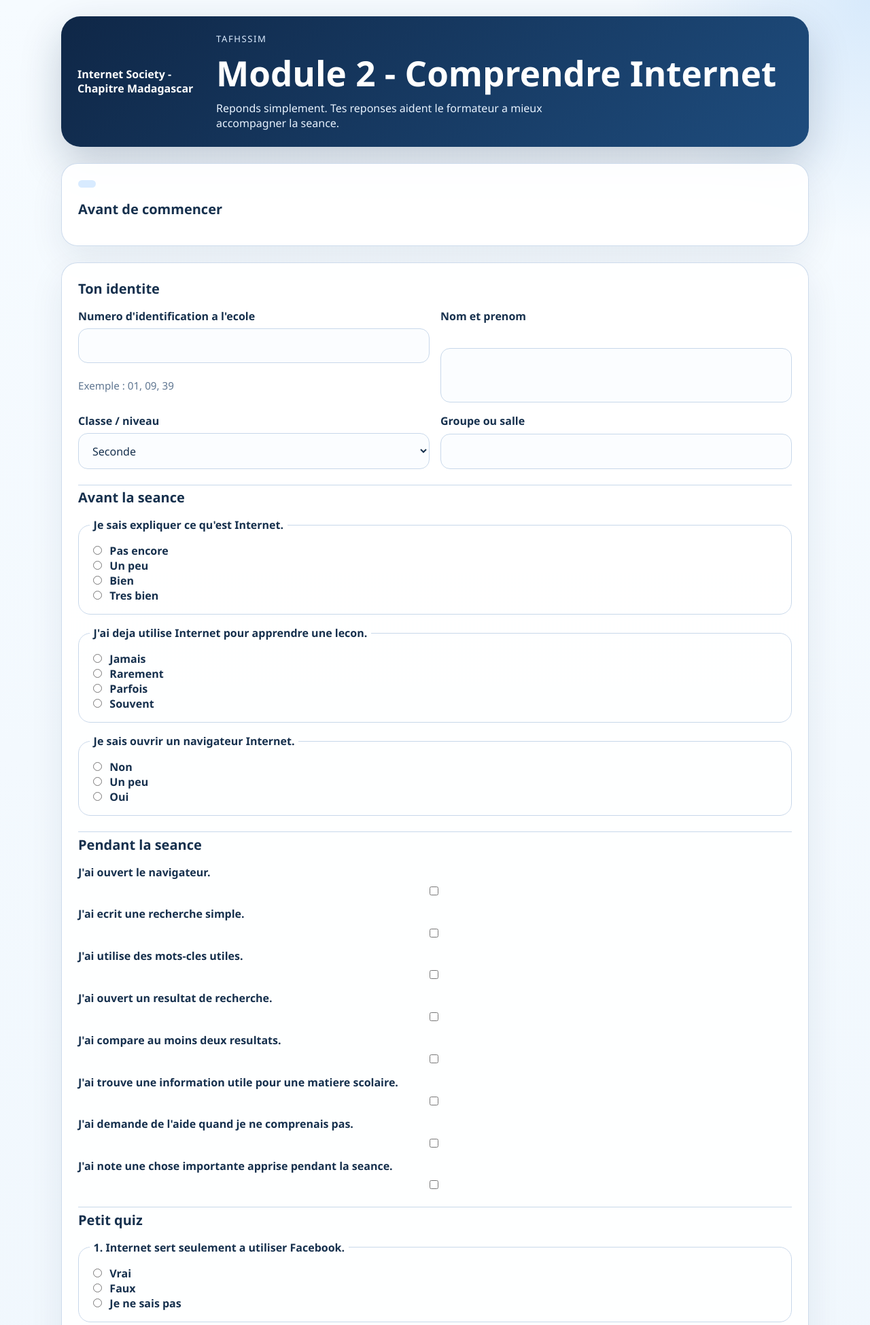
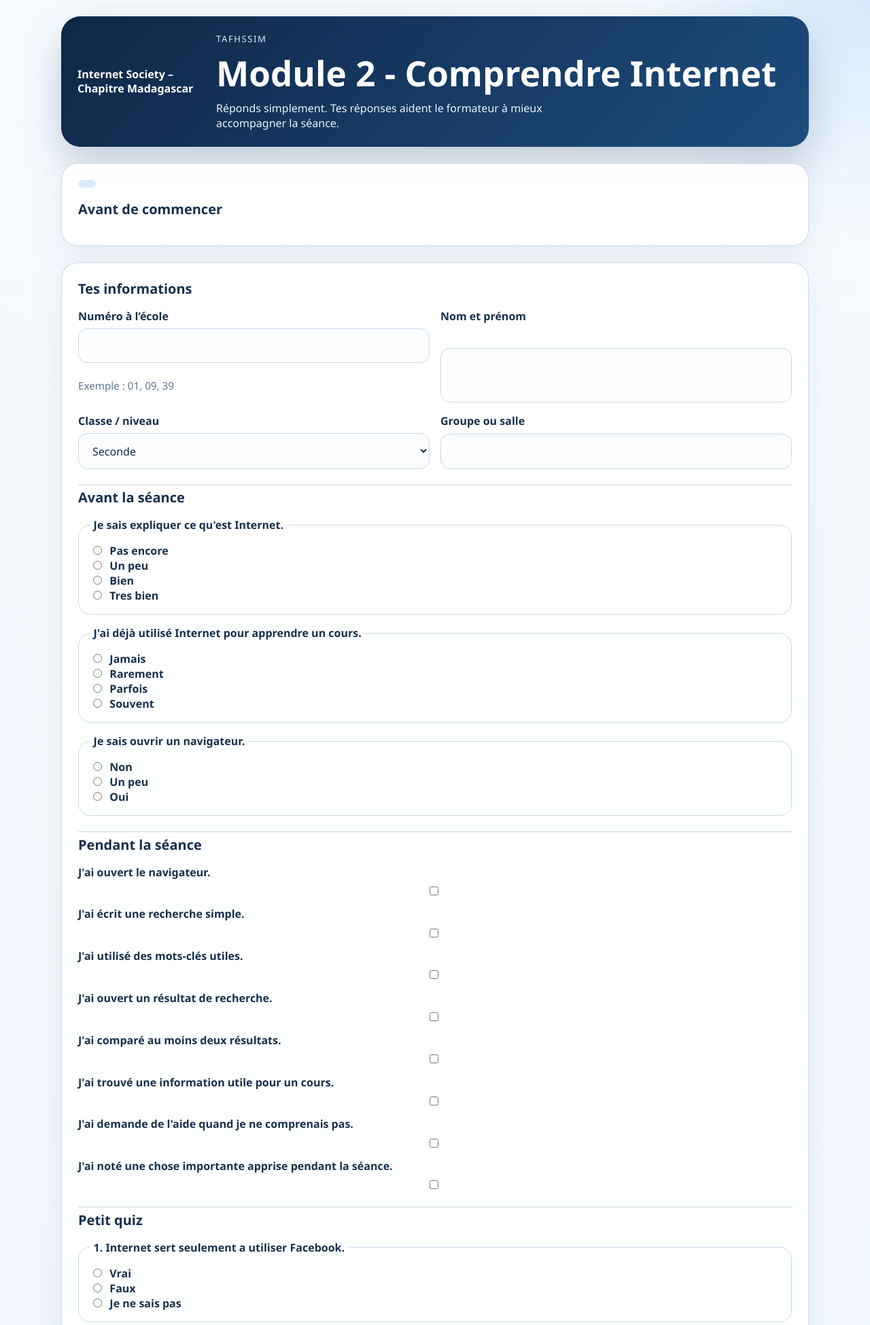
Before and after one commit to raillersing/taf-local-forms, a Django app: template templates/surveys/module_2_form.html in a window 1280 px wide. Shown: the top 1949 px of the page at 68% size. Run offline with Django 5.2, Linux system fonts and the light colour scheme; the template is opened without the code that fills it: values that come from a table or form of the project are taken from there, others are empty.

Commit message:
polish: prepare v0.1.1 field polish

```diff
--- a/surveys/forms.py
+++ b/surveys/forms.py
@@ -5,17 +5,17 @@ from .models import Student, Submission
 
 class Module2SubmissionForm(forms.Form):
     school_id_number = forms.CharField(
-        label="Numero d'identification a l'ecole",
+        label="Numéro à l’école",
         min_length=2,
         max_length=2,
         help_text="Exemple : 01, 09, 39",
         error_messages={
-            "required": "Entre ton numero d'identification.",
+            "required": "Entre ton numéro.",
             "min_length": "Entre exactement 2 chiffres, par exemple 01.",
             "max_length": "Entre exactement 2 chiffres, par exemple 01.",
         },
     )
-    full_name = forms.CharField(label="Nom et prenom", max_length=255)
+    full_name = forms.CharField(label="Nom et prénom", max_length=255)
     class_level = forms.ChoiceField(label="Classe / niveau", choices=Student.CLASS_LEVEL_CHOICES)
     group_name = forms.CharField(label="Groupe ou salle", max_length=100, required=False)
 
@@ -25,23 +25,23 @@ class Module2SubmissionForm(forms.Form):
         widget=forms.RadioSelect,
     )
     auto_eval_learning_usage = forms.ChoiceField(
-        label="J'ai deja utilise Internet pour apprendre une lecon.",
+        label="J'ai déjà utilisé Internet pour apprendre un cours.",
         choices=Submission.SELF_EVAL_USAGE_CHOICES,
         widget=forms.RadioSelect,
     )
     auto_eval_open_browser = forms.ChoiceField(
-        label="Je sais ouvrir un navigateur Internet.",
+        label="Je sais ouvrir un navigateur.",
         choices=Submission.SELF_EVAL_BROWSER_CHOICES,
         widget=forms.RadioSelect,
     )
 
     todo_opened_browser = forms.BooleanField(label="J'ai ouvert le navigateur.", required=False)
-    todo_typed_simple_search = forms.BooleanField(label="J'ai ecrit une recherche simple.", required=False)
-    todo_used_keywords = forms.BooleanField(label="J'ai utilise des mots-cles utiles.", required=False)
-    todo_opened_result = forms.BooleanField(label="J'ai ouvert un resultat de recherche.", required=False)
-    todo_compared_results = forms.BooleanField(label="J'ai compare au moins deux resultats.", required=False)
+    todo_typed_simple_search = forms.BooleanField(label="J'ai écrit une recherche simple.", required=False)
+    todo_used_keywords = forms.BooleanField(label="J'ai utilisé des mots-clés utiles.", required=False)
+    todo_opened_result = forms.BooleanField(label="J'ai ouvert un résultat de recherche.", required=False)
+    todo_compared_results = forms.BooleanField(label="J'ai comparé au moins deux résultats.", required=False)
     todo_found_school_info = forms.BooleanField(
-        label="J'ai trouve une information utile pour une matiere scolaire.",
+        label="J'ai trouvé une information utile pour un cours.",
         required=False,
     )
     todo_asked_for_help = forms.BooleanField(
@@ -49,7 +49,7 @@ class Module2SubmissionForm(forms.Form):
         required=False,
     )
     todo_noted_learning = forms.BooleanField(
-        label="J'ai note une chose importante apprise pendant la seance.",
+        label="J'ai noté une chose importante apprise pendant la séance.",
         required=False,
     )
 
@@ -59,23 +59,23 @@ class Module2SubmissionForm(forms.Form):
         widget=forms.RadioSelect,
     )
     quiz_q2 = forms.ChoiceField(
-        label="2. Pour chercher une lecon, il vaut mieux utiliser des mots-cles simples.",
+        label="2. Pour chercher un cours, il vaut mieux utiliser des mots-clés simples.",
         choices=Submission.TRUE_FALSE_UNKNOWN_CHOICES,
         widget=forms.RadioSelect,
     )
     quiz_q3 = forms.ChoiceField(
-        label="3. Quand je trouve une information sur Internet, je dois parfois verifier si elle est fiable.",
+        label="3. Quand je trouve une information sur Internet, je dois parfois vérifier si elle est fiable.",
         choices=Submission.TRUE_FALSE_UNKNOWN_CHOICES,
         widget=forms.RadioSelect,
     )
     quiz_q4_selected = forms.MultipleChoiceField(
-        label="4. Que peut-on faire avec Internet pour les etudes ?",
+        label="4. Que peux-tu faire avec Internet pour étudier ?",
         choices=[
             (Submission.QUIZ_Q4_OPTION_EXPLANATION, "Chercher une explication"),
-            (Submission.QUIZ_Q4_OPTION_VIDEO, "Regarder une video educative"),
-            (Submission.QUIZ_Q4_OPTION_DOCUMENT, "Trouver un document de revision"),
+            (Submission.QUIZ_Q4_OPTION_VIDEO, "Regarder une vidéo éducative"),
+            (Submission.QUIZ_Q4_OPTION_DOCUMENT, "Trouver un document de révision"),
             (Submission.QUIZ_Q4_OPTION_WORD, "Apprendre un nouveau mot"),
-            (Submission.QUIZ_Q4_OPTION_PASSWORD, "Donner son mot de passe a un ami"),
+            (Submission.QUIZ_Q4_OPTION_PASSWORD, "Donner son mot de passe à un ami"),
         ],
         widget=forms.CheckboxSelectMultiple,
     )
@@ -83,7 +83,7 @@ class Module2SubmissionForm(forms.Form):
         label="5. Quel exemple est une bonne recherche ?",
         choices=[
             ("math", "math"),
-            ("cours_equation_seconde_exemple", "cours equation seconde exemple"),
+            ("cours_equation_seconde_exemple", "cours équation seconde exemple"),
             ("fb_video", "fb video"),
             ("internet", "internet"),
         ],
@@ -91,16 +91,16 @@ class Module2SubmissionForm(forms.Form):
     )
 
     practical_search_text = forms.CharField(
-        label="Ecris une recherche que tu as faite pendant la seance.",
+        label="Écris une recherche que tu as faite pendant la séance.",
         max_length=255,
     )
     practical_site_text = forms.CharField(
-        label="Ecris le nom ou l'adresse du site que tu as trouve.",
+        label="Écris le nom ou l'adresse du site que tu as trouvé.",
         max_length=255,
         required=False,
     )
     practical_subject = forms.ChoiceField(
-        label="Cette information peut m'aider dans quelle matiere ?",
+        label="Cette information peut m'aider dans quelle matière ?",
         choices=Submission.PRACTICAL_SUBJECT_CHOICES,
     )
     feedback_understood_today = forms.CharField(
--- a/surveys/tests.py
+++ b/surveys/tests.py
@@ -174,7 +174,7 @@ class Module2FormViewTests(TestCase):
 
         self.assertEqual(response.status_code, 200)
         self.assertContains(response, "Module 2 - Comprendre Internet")
-        self.assertContains(response, "Envoyer ma reponse")
+        self.assertContains(response, "Envoyer")
 
     def test_valid_submission_creates_student_and_submission(self):
         response = self.client.post(reverse("surveys:module_2"), data=self.valid_payload())
@@ -205,7 +205,7 @@ class Module2FormViewTests(TestCase):
         response = self.client.post(reverse("surveys:module_2"), data=payload)
 
         self.assertEqual(response.status_code, 200)
-        self.assertContains(response, "Une reponse existe deja pour ce numero")
+        self.assertContains(response, "Une réponse existe déjà pour ce numéro")
         self.assertEqual(Submission.objects.count(), 1)
 
     def test_success_page_requires_matching_session_submission_id(self):
--- a/templates/base.html
+++ b/templates/base.html
@@ -16,13 +16,13 @@
                 {% if logo_exists %}
                     <img src="{% static 'brand/isoc_madagascar_logo.png' %}" alt="Internet Society Madagascar Chapter" class="brand-logo">
                 {% else %}
-                    <div class="brand-fallback">Internet Society - Chapitre Madagascar</div>
+                    <div class="brand-fallback">Internet Society – Chapitre Madagascar</div>
                 {% endif %}
             </div>
             <div class="brand-copy">
                 <p class="eyebrow">TAfHSSiM</p>
                 <h1>{% block hero_title %}Module 2 - Comprendre Internet{% endblock %}</h1>
-                <p class="hero-text">{% block hero_text %}Application locale pour les eleves du Lycee Andohalo Antananarivo.{% endblock %}</p>
+                <p class="hero-text">{% block hero_text %}Application locale pour les élèves du Lycée Andohalo Antananarivo.{% endblock %}</p>
             </div>
         </header>
         {% block content %}{% endblock %}
--- a/templates/surveys/module_2_form.html
+++ b/templates/surveys/module_2_form.html
@@ -2,7 +2,7 @@
 
 {% block title %}Module 2 - Comprendre Internet{% endblock %}
 {% block hero_title %}Module 2 - Comprendre Internet{% endblock %}
-{% block hero_text %}Reponds simplement. Tes reponses aident le formateur a mieux accompagner la seance.{% endblock %}
+{% block hero_text %}Réponds simplement. Tes réponses aident le formateur à mieux accompagner la séance.{% endblock %}
 
 {% block content %}
 <main class="content-grid">
@@ -19,7 +19,7 @@
         {% endif %}
 
         <section class="form-section">
-            <h2>Ton identite</h2>
+            <h2>Tes informations</h2>
             <div class="field-grid">
                 {% include "surveys/partials/field.html" with field=form.school_id_number %}
                 {% include "surveys/partials/field.html" with field=form.full_name %}
@@ -29,14 +29,14 @@
         </section>
 
         <section class="form-section">
-            <h2>Avant la seance</h2>
+            <h2>Avant la séance</h2>
             {% include "surveys/partials/choice_fieldset.html" with field=form.auto_eval_internet_explained %}
             {% include "surveys/partials/choice_fieldset.html" with field=form.auto_eval_learning_usage %}
             {% include "surveys/partials/choice_fieldset.html" with field=form.auto_eval_open_browser %}
         </section>
 
         <section class="form-section">
-            <h2>Pendant la seance</h2>
+            <h2>Pendant la séance</h2>
             <div class="checkbox-list">
                 {% include "surveys/partials/field.html" with field=form.todo_opened_browser %}
                 {% include "surveys/partials/field.html" with field=form.todo_typed_simple_search %}
@@ -68,7 +68,7 @@
         </section>
 
         <section class="form-section">
-            <h2>Fin de seance</h2>
+            <h2>Fin de séance</h2>
             <div class="field-grid">
                 {% include "surveys/partials/field.html" with field=form.feedback_understood_today %}
                 {% include "surveys/partials/field.html" with field=form.feedback_still_difficult %}
@@ -76,7 +76,7 @@
             {% include "surveys/partials/choice_fieldset.html" with field=form.feedback_confidence %}
         </section>
 
-        <button type="submit" class="primary-button">Envoyer ma reponse</button>
+        <button type="submit" class="primary-button">Envoyer</button>
     </form>
 </main>
 {% endblock %}
--- a/templates/surveys/module_2_success.html
+++ b/templates/surveys/module_2_success.html
@@ -2,13 +2,13 @@
 
 {% block title %}Merci{% endblock %}
 {% block hero_title %}Merci{% endblock %}
-{% block hero_text %}Ta reponse a bien ete enregistree.{% endblock %}
+{% block hero_text %}Ta réponse a bien été enregistrée.{% endblock %}
 
 {% block content %}
 <main class="content-grid">
     <section class="card success-card">
-        <h2>Merci. Ta reponse a bien ete enregistree.</h2>
-        <p>Internet peut devenir un outil pour apprendre, reviser et preparer ton avenir.</p>
+        <h2>Merci. Ta réponse a bien été enregistrée.</h2>
+        <p>Internet peut devenir un outil pour apprendre, réviser et préparer ton avenir.</p>
     </section>
 </main>
 {% endblock %}
--- a/templates/surveys/module_2_unavailable.html
+++ b/templates/surveys/module_2_unavailable.html
@@ -8,7 +8,7 @@
 <main class="content-grid">
     <section class="card">
         <h2>Le formulaire n'est pas disponible maintenant.</h2>
-        <p>Demande au formateur d'activer la seance Module 2.</p>
+        <p>Demande au formateur d'activer la séance Module 2.</p>
     </section>
 </main>
 {% endblock %}
```
Also changed, not shown: surveys/views.py (+11 -11 lines), templates/surveys/dashboard_module_2.html (+6 -6 lines), README.md.
